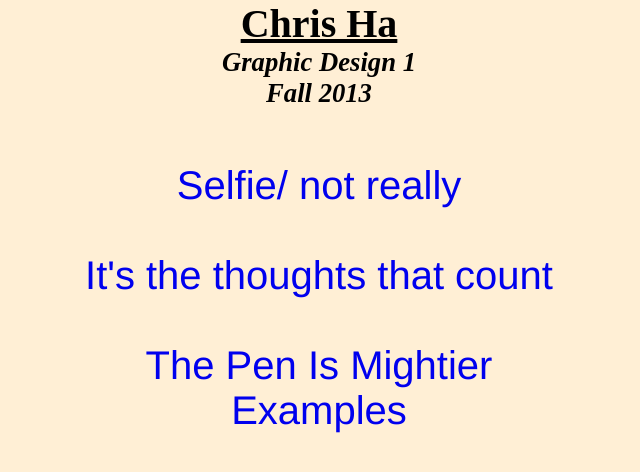
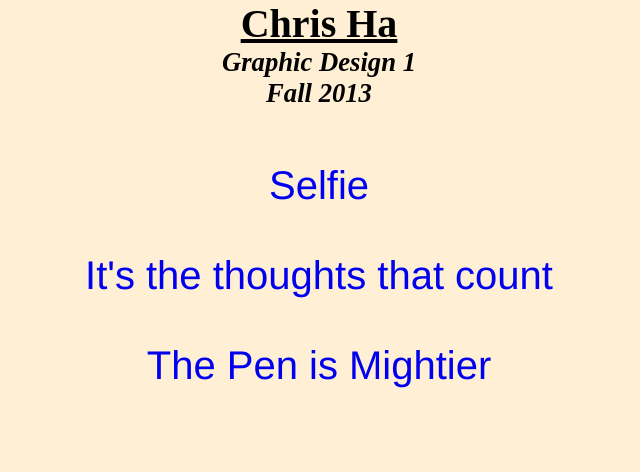
Before and after one commit to chrisha/chrisha.github.io, a plain HTML site: page index.html in a window 1280 px wide. Shown: the whole page, without its empty margins (321-961 px from the left). Drawn offline with Linux system fonts and the light colour scheme.

Commit message:
finalize?

```diff
--- a/index.css
+++ b/index.css
@@ -4,6 +4,9 @@ body{
 	font-family: "BaskervilleCyrlTStd", Helvetica, Lucida ;
 	color: black;
 	font-size: 30pt;
+}
+.a {
+	font-family: "tk-adobe-garamond-pro", "BaskervilleCyrlTStd", Helvetica, Lucida;
 }
 .name {
 	font-family: Lucida;
--- a/index.html
+++ b/index.html
@@ -9,14 +9,13 @@
   	<h1><u><div class=name>Chris Ha</div></u>
   		<i><div class=course>Graphic Design 1
   		<br>Fall 2013</dix></i></h1>
-  	<a class="sillyfont" href="selfieassignment.html" style="text-decoration: none"> Selfie/ not really </a>
+  	<a href="selfieassignment.html" style="text-decoration: none"> Selfie</a>
     <br>
     <br>
     <a href="thoughtsthatcount.html" style="text-decoration: none" > It's the thoughts that count</a>
     <br>
     <br>
-    <a href="penmightier.html" style="text-decoration: none" > The Pen Is Mightier </a>
+    <a href="penmightier.html" style="text-decoration: none" > The Pen is Mightier </a>
     <br>
-    <a href="examples/examples.html" style="text-decoration: none" > Examples </a>
   </body>
  </html>
```
